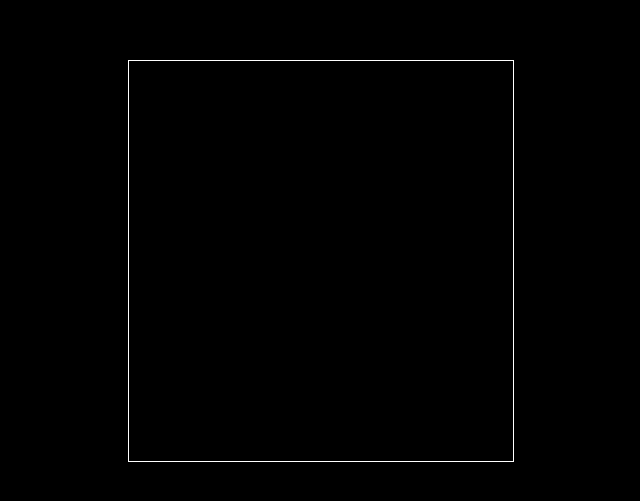
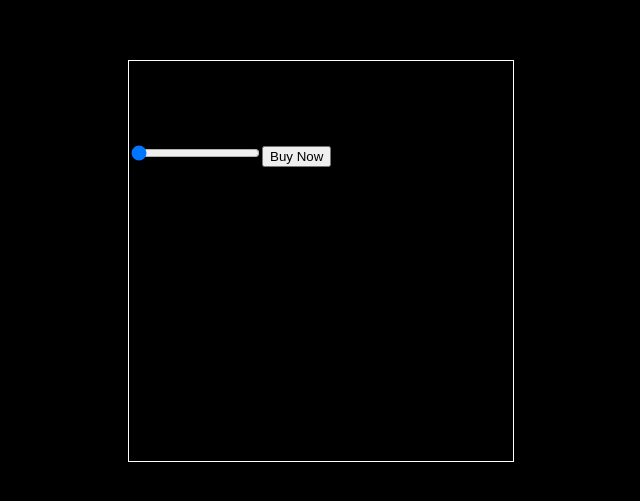
Before and after one commit to jcsmileyjr/range-slider, a React (Create React App) app in the folder react-range-slider/: page / in a window 1280 px wide. Shown: the part 139-640 px from the top of the page, without its empty margins (319-959 px from the left). Built offline with nearby package versions, Linux system fonts and the light colour scheme.

Commit message:
Refactor: Setup basic UI elements (no styles)

```diff
--- a/react-range-slider/src/App.js
+++ b/react-range-slider/src/App.js
@@ -2,8 +2,8 @@
 
 /**
  * Simple React project featuring a range input displaying a dollar amount
- * TODO - Setup the layout (background and center div)
- * TODO - Setup basic HTML elements for the project
+ * TODO - Setup the layout (background and center div) - DONE
+ * TODO - Setup basic HTML elements for the project - DONE
  * TODO - Setup basic styling of the project
  * TODO - Setup basic functionlaity of the project
  * TODO - Fix issues
@@ -13,7 +13,9 @@
   return (
     <div className="App">
         <main>
-            Hello World
+            <h1><span className="range__amountDollarSign--style">$</span> 16.00</h1>
+            <input className="range__inputRange--style" type="range" min="1" max="20" value="0" />
+            <button className="range__buyButton--style" type="button">Buy Now</button>
         </main>
     </div>
   );
```
